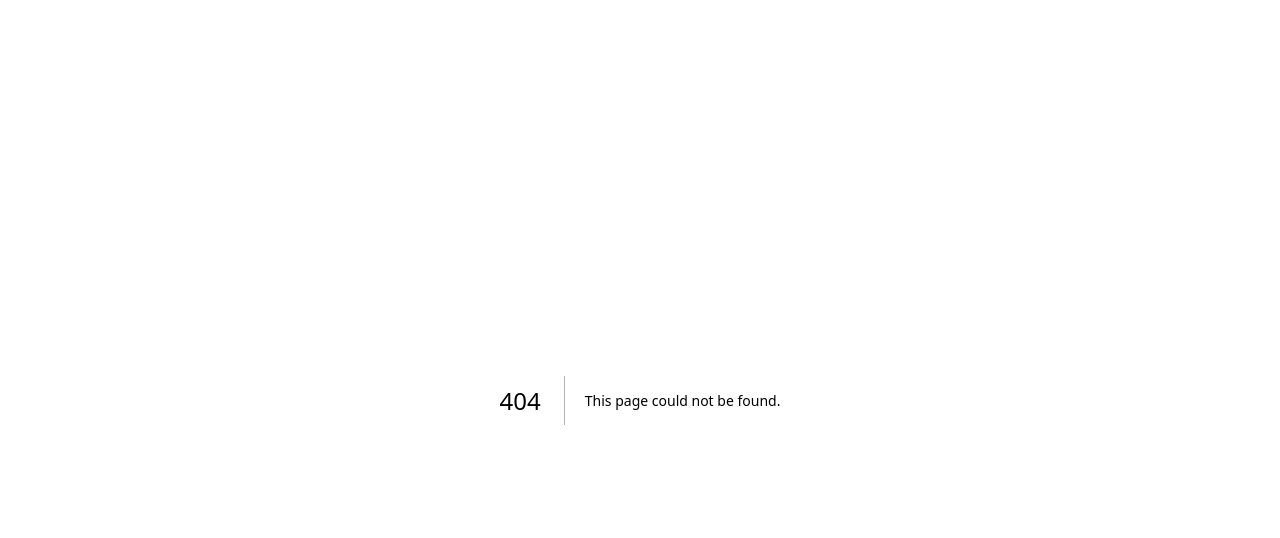
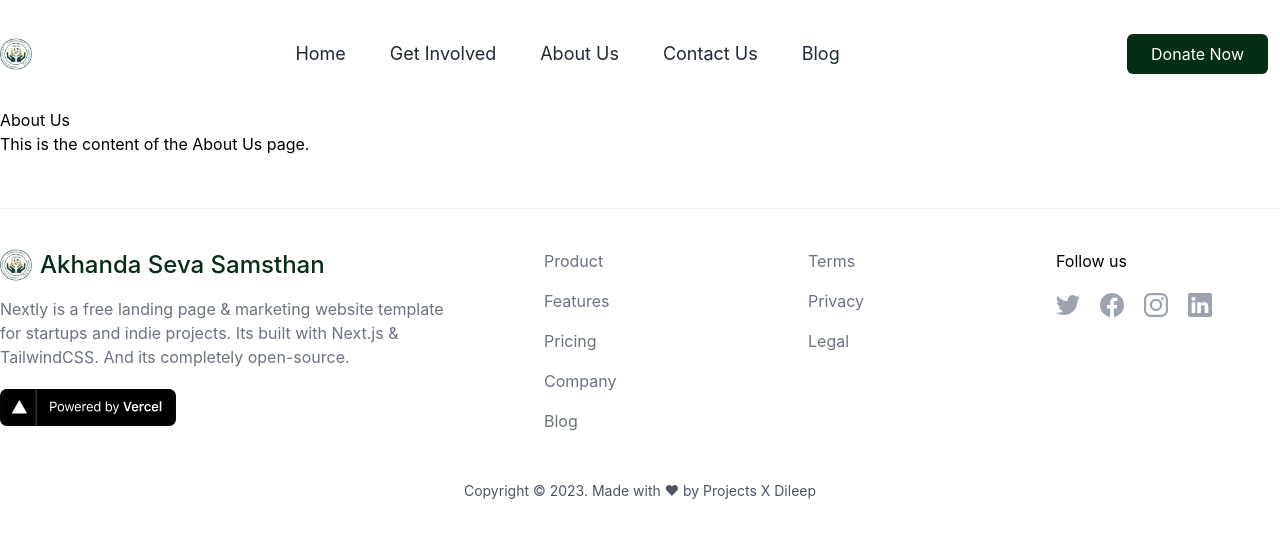
Before and after one commit to ddileep01/assngo-website, a Next.js app: page /about in a window 1280 px wide. Before the commit this address had no page. Shown: the top 538 px of the page. Built offline with nearby package versions, Linux system fonts and the light colour scheme.

Commit message:
feat: added about us page

```diff
--- /dev/null
+++ b/components/aboutUs.js
@@ -0,0 +1,20 @@
+// components/aboutUs.js
+import React from "react";
+import Navbar from "./navbar";
+import Footer from "./footer";
+
+const AboutUs = () => {
+  return (
+    <>
+      <Navbar />
+      <div>
+        <h1>About Us</h1>
+        <p>This is the content of the About Us page.</p>
+        {/* Add more content as needed */}
+      </div>
+      <Footer />
+    </>
+  );
+};
+
+export default AboutUs;
--- a/components/footer.js
+++ b/components/footer.js
@@ -57,7 +57,7 @@ export default function Footer() {
                 <Link
                   key={index}
                   href="/"
-                  className="w-full px-4 py-2 text-gray-500 rounded-md dark:text-gray-300 hover:text-indigo-500 focus:text-indigo-500 focus:bg-indigo-100 focus:outline-none dark:focus:bg-trueGray-700"
+                  className="w-full px-4 py-2 text-gray-500 rounded-md dark:text-gray-300 hover:text-green-900 focus:text-green-900 focus:bg-green-100 focus:outline-none dark:focus:bg-trueGray-700"
                 >
                   {item}
                 </Link>
@@ -70,7 +70,7 @@ export default function Footer() {
                 <Link
                   key={index}
                   href="/"
-                  className="w-full px-4 py-2 text-gray-500 rounded-md dark:text-gray-300 hover:text-indigo-500 focus:text-indigo-500 focus:bg-indigo-100 focus:outline-none dark:focus:bg-trueGray-700"
+                  className="w-full px-4 py-2 text-gray-500 rounded-md dark:text-gray-300 hover:text-green-900 focus:text-green-900 focus:bg-green-100 focus:outline-none dark:focus:bg-trueGray-700"
                 >
                   {item}
                 </Link>
--- a/components/navbar.js
+++ b/components/navbar.js
@@ -4,7 +4,14 @@ import Image from "next/image";
 import { Disclosure } from "@headlessui/react";
 
 const Navbar = () => {
-  const navigation = ["Home", "Get Involved", "About Us", "Contact Us", "Blog"];
+  const navigation = [
+    { label: "Home", link: "/" },
+    { label: "Get Involved", link: "/get-involved" },
+    { label: "About Us", link: "/about" },
+    { label: "Contact Us", link: "/contact" },
+    { label: "Blog", link: "/blog" },
+  ];
+  // const navigation = ["Home", "Get Involved", "About Us", "Contact Us", "Blog"];
 
   return (
     <div className="w-full">
@@ -81,13 +88,13 @@ const Navbar = () => {
         {/* menu  */}
         <div className="hidden text-center lg:flex lg:items-center">
           <ul className="items-center justify-end flex-1 pt-6 list-none lg:pt-0 lg:flex">
-            {navigation.map((menu, index) => (
+            {navigation.map((item, index) => (
               <li className="mr-3 nav__item" key={index}>
                 <Link
-                  href="/"
+                  href={item.link} // Use the link property in each item
                   className="inline-block px-4 py-2 text-lg font-normal text-gray-800 no-underline rounded-md dark:text-gray-200 hover:text-green-950 focus:text-green-950 focus:bg-green-100 focus:outline-none dark:focus:bg-gray-800"
                 >
-                  {menu}
+                  {item.label}
                 </Link>
               </li>
             ))}
--- /dev/null
+++ b/pages/about.js
@@ -0,0 +1,13 @@
+// pages/about.js
+import React from 'react';
+import AboutUs from '../components/aboutUs';
+
+const AboutPage = () => {
+  return (
+    <div>
+      <AboutUs />
+    </div>
+  );
+};
+
+export default AboutPage;
```
